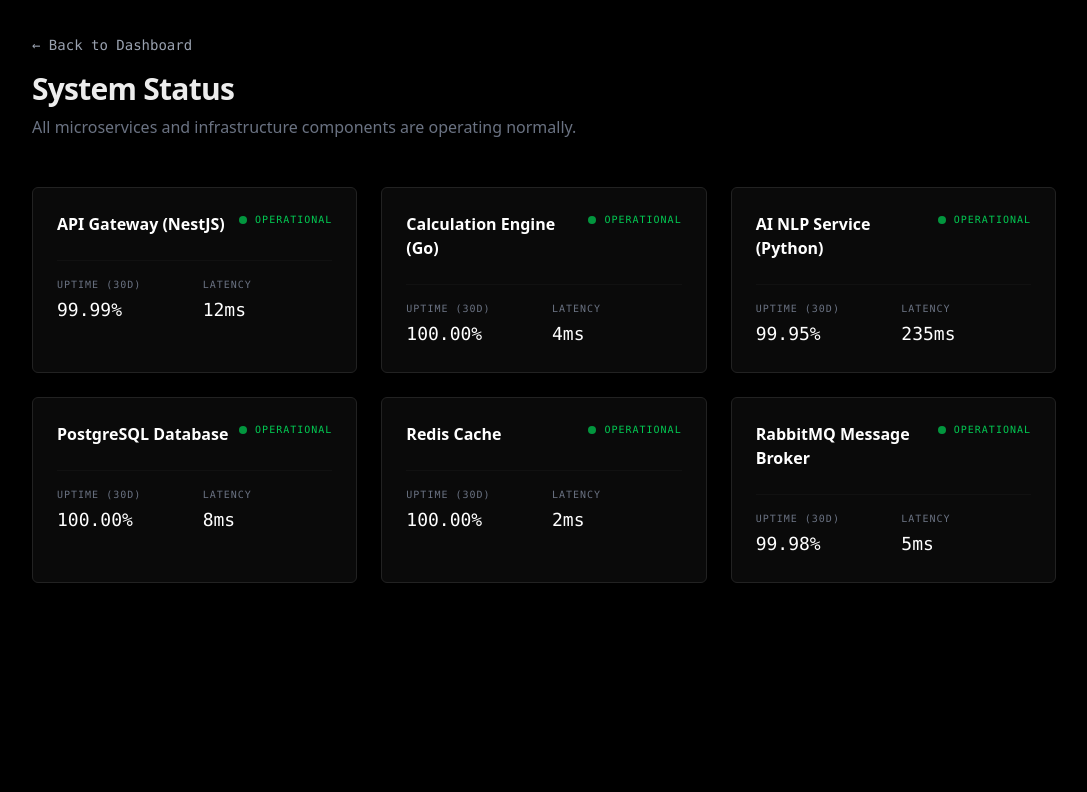
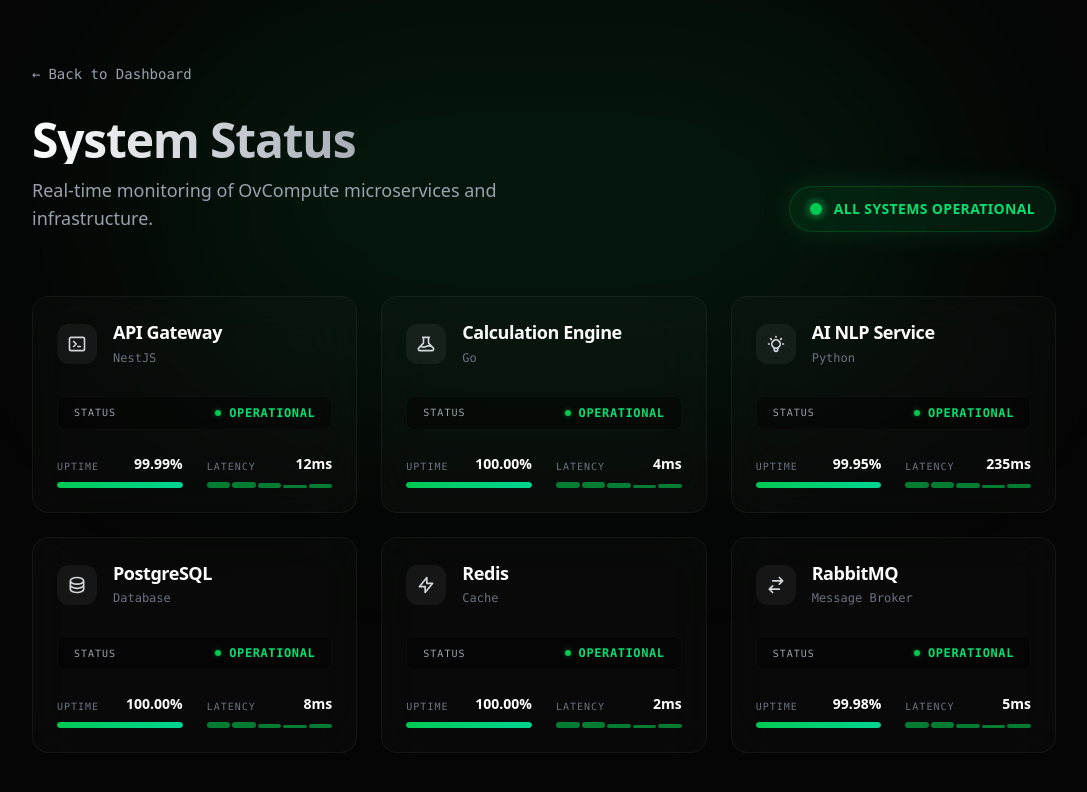
Before and after one commit to ovishkh/Al-powered_multi-threaded_highly-scalable_calculator, a Next.js app in the folder frontend/: page /status in a window 1280 px wide. Shown: the top 792 px of the page, without its empty margins (96-1183 px from the left). Built offline with nearby package versions, Linux system fonts and the light colour scheme.

Commit message:
Enhance system status UI with premium design aesthetics

```diff
--- a/frontend/src/app/status/page.tsx
+++ b/frontend/src/app/status/page.tsx
@@ -3,49 +3,174 @@
 import Link from 'next/link';
 
 const SERVICES = [
-  { name: 'API Gateway (NestJS)', status: 'Operational', uptime: '99.99%', latency: '12ms' },
-  { name: 'Calculation Engine (Go)', status: 'Operational', uptime: '100.00%', latency: '4ms' },
-  { name: 'AI NLP Service (Python)', status: 'Operational', uptime: '99.95%', latency: '235ms' },
-  { name: 'PostgreSQL Database', status: 'Operational', uptime: '100.00%', latency: '8ms' },
-  { name: 'Redis Cache', status: 'Operational', uptime: '100.00%', latency: '2ms' },
-  { name: 'RabbitMQ Message Broker', status: 'Operational', uptime: '99.98%', latency: '5ms' },
+  {
+    name: 'API Gateway',
+    type: 'NestJS',
+    status: 'Operational',
+    uptime: 99.99,
+    latency: '12ms',
+    icon: (
+      <svg className="w-5 h-5" fill="none" viewBox="0 0 24 24" stroke="currentColor">
+        <path strokeLinecap="round" strokeLinejoin="round" strokeWidth={2} d="M8 9l3 3-3 3m5 0h3M5 20h14a2 2 0 002-2V6a2 2 0 00-2-2H5a2 2 0 00-2 2v12a2 2 0 002 2z" />
+      </svg>
+    )
+  },
+  {
+    name: 'Calculation Engine',
+    type: 'Go',
+    status: 'Operational',
+    uptime: 100.00,
+    latency: '4ms',
+    icon: (
+      <svg className="w-5 h-5" fill="none" viewBox="0 0 24 24" stroke="currentColor">
+        <path strokeLinecap="round" strokeLinejoin="round" strokeWidth={2} d="M19.428 15.428a2 2 0 00-1.022-.547l-2.387-.477a6 6 0 00-3.86.517l-.318.158a6 6 0 01-3.86.517L6.05 15.21a2 2 0 00-1.806.547M8 4h8l-1 1v5.172a2 2 0 00.586 1.414l5 5c1.26 1.26.367 3.414-1.415 3.414H4.828c-1.782 0-2.674-2.154-1.414-3.414l5-5A2 2 0 009 10.172V5L8 4z" />
+      </svg>
+    )
+  },
+  {
+    name: 'AI NLP Service',
+    type: 'Python',
+    status: 'Operational',
+    uptime: 99.95,
+    latency: '235ms',
+    icon: (
+      <svg className="w-5 h-5" fill="none" viewBox="0 0 24 24" stroke="currentColor">
+        <path strokeLinecap="round" strokeLinejoin="round" strokeWidth={2} d="M9.663 17h4.673M12 3v1m6.364 1.636l-.707.707M21 12h-1M4 12H3m3.343-5.657l-.707-.707m2.828 9.9a5 5 0 117.072 0l-.548.547A3.374 3.374 0 0014 18.469V19a2 2 0 11-4 0v-.531c0-.895-.356-1.754-.988-2.386l-.548-.547z" />
+      </svg>
+    )
+  },
+  {
+    name: 'PostgreSQL',
+    type: 'Database',
+    status: 'Operational',
+    uptime: 100.00,
+    latency: '8ms',
+    icon: (
+      <svg className="w-5 h-5" fill="none" viewBox="0 0 24 24" stroke="currentColor">
+        <path strokeLinecap="round" strokeLinejoin="round" strokeWidth={2} d="M4 7v10c0 2.21 3.582 4 8 4s8-1.79 8-4V7M4 7c0 2.21 3.582 4 8 4s8-1.79 8-4M4 7c0-2.21 3.582-4 8-4s8 1.79 8 4m0 5c0 2.21-3.582 4-8 4s-8-1.79-8-4" />
+      </svg>
+    )
+  },
+  {
+    name: 'Redis',
+    type: 'Cache',
+    status: 'Operational',
+    uptime: 100.00,
+    latency: '2ms',
+    icon: (
+      <svg className="w-5 h-5" fill="none" viewBox="0 0 24 24" stroke="currentColor">
+        <path strokeLinecap="round" strokeLinejoin="round" strokeWidth={2} d="M13 10V3L4 14h7v7l9-11h-7z" />
+      </svg>
+    )
+  },
+  {
+    name: 'RabbitMQ',
+    type: 'Message Broker',
+    status: 'Operational',
+    uptime: 99.98,
+    latency: '5ms',
+    icon: (
+      <svg className="w-5 h-5" fill="none" viewBox="0 0 24 24" stroke="currentColor">
+        <path strokeLinecap="round" strokeLinejoin="round" strokeWidth={2} d="M8 7h12m0 0l-4-4m4 4l-4 4m0 6H4m0 0l4 4m-4-4l4-4" />
+      </svg>
+    )
+  },
 ];
 
 export default function StatusPage() {
   return (
-    <div className="min-h-screen bg-black text-[#ededed] flex flex-col font-sans p-8">
-      <header className="mb-12 max-w-5xl mx-auto w-full">
-        <Link href="/" className="text-gray-400 hover:text-white transition-colors font-mono text-sm mb-4 inline-block">
-          &larr; Back to Dashboard
+    <div className="min-h-screen bg-[#050505] text-[#ededed] flex flex-col font-sans relative overflow-hidden">
+      {/* Background glowing gradients */}
+      <div className="absolute top-0 left-1/2 -translate-x-1/2 w-[800px] h-[400px] bg-green-500/10 blur-[120px] rounded-full pointer-events-none"></div>
+
+      <div className="relative z-10 flex-1 p-8">
+        <header className="mb-16 max-w-5xl mx-auto w-full pt-8">
+          <Link href="/" className="group flex items-center gap-2 text-gray-400 hover:text-white transition-colors font-mono text-sm mb-8 w-fit">
+            <span className="transition-transform group-hover:-translate-x-1">&larr;</span>
+            Back to Dashboard
           </Link>
-        <h1 className="text-3xl font-bold tracking-tight">System Status</h1>
-        <p className="text-gray-500 mt-2">All microservices and infrastructure components are operating normally.</p>
+
+          <div className="flex flex-col md:flex-row md:items-end justify-between gap-6">
+            <div>
+              <h1 className="text-4xl md:text-5xl font-extrabold tracking-tight bg-clip-text text-transparent bg-gradient-to-r from-white to-gray-500">
+                System Status
+              </h1>
+              <p className="text-gray-400 mt-3 max-w-xl text-lg">
+                Real-time monitoring of OvCompute microservices and infrastructure.
+              </p>
+            </div>
+
+            {/* Master Status Badge */}
+            <div className="flex items-center gap-3 px-5 py-3 bg-green-500/10 border border-green-500/20 rounded-full shrink-0 shadow-[0_0_30px_rgba(34,197,94,0.15)]">
+              <div className="relative flex h-3 w-3">
+                <span className="animate-ping absolute inline-flex h-full w-full rounded-full bg-green-400 opacity-75"></span>
+                <span className="relative inline-flex rounded-full h-3 w-3 bg-green-500 shadow-[0_0_10px_rgba(34,197,94,0.8)]"></span>
+              </div>
+              <span className="text-sm font-semibold text-green-400 tracking-wide uppercase">All Systems Operational</span>
+            </div>
+          </div>
         </header>
 
         <div className="max-w-5xl mx-auto w-full grid grid-cols-1 md:grid-cols-2 lg:grid-cols-3 gap-6">
           {SERVICES.map((service, idx) => (
-          <div key={idx} className="bg-[#0A0A0A] border border-[#222] rounded-md p-6 flex flex-col gap-4">
-            <div className="flex justify-between items-start">
-              <h3 className="font-semibold text-white">{service.name}</h3>
-              <div className="flex items-center gap-2">
-                <span className="w-2 h-2 rounded-full bg-green-500 animate-pulse"></span>
-                <span className="text-[10px] font-mono text-green-500 uppercase tracking-widest">{service.status}</span>
+            <div
+              key={idx}
+              className="group relative bg-white/[0.02] hover:bg-white/[0.04] border border-white/[0.05] hover:border-white/10 rounded-2xl p-6 flex flex-col gap-5 transition-all duration-300 hover:-translate-y-1 hover:shadow-2xl overflow-hidden backdrop-blur-xl"
+            >
+              {/* Subtle hover gradient background */}
+              <div className="absolute inset-0 bg-gradient-to-br from-green-500/5 to-transparent opacity-0 group-hover:opacity-100 transition-opacity duration-500 pointer-events-none" />
+
+              <div className="relative z-10 flex justify-between items-start">
+                <div className="flex gap-4 items-center">
+                  <div className="p-2.5 bg-white/[0.05] rounded-xl text-gray-300 group-hover:text-white transition-colors group-hover:bg-white/[0.1] group-hover:shadow-[0_0_15px_rgba(255,255,255,0.1)]">
+                    {service.icon}
+                  </div>
+                  <div>
+                    <h3 className="font-semibold text-white text-lg tracking-tight leading-tight">{service.name}</h3>
+                    <span className="text-xs text-gray-500 font-mono">{service.type}</span>
+                  </div>
                 </div>
               </div>
 
-            <div className="grid grid-cols-2 gap-4 mt-2 pt-4 border-t border-[#111]">
+              <div className="relative z-10 mt-2 flex items-center justify-between bg-black/40 rounded-lg px-4 py-2 border border-white/[0.03]">
+                <span className="text-[10px] font-mono text-gray-400 uppercase tracking-widest">Status</span>
+                <div className="flex items-center gap-2">
+                  <span className="w-1.5 h-1.5 rounded-full bg-green-500 shadow-[0_0_5px_rgba(34,197,94,0.5)]"></span>
+                  <span className="text-xs font-mono text-green-400 uppercase tracking-wider font-semibold">{service.status}</span>
+                </div>
+              </div>
+
+              <div className="relative z-10 grid grid-cols-2 gap-6 mt-1">
                 <div>
-                <div className="text-[10px] text-gray-500 font-mono mb-1 uppercase tracking-widest">Uptime (30d)</div>
-                <div className="font-mono text-lg text-white">{service.uptime}</div>
+                  <div className="flex justify-between items-end mb-2">
+                    <span className="text-[10px] text-gray-500 font-mono uppercase tracking-widest">Uptime</span>
+                    <span className="text-sm font-semibold text-white">{service.uptime.toFixed(2)}%</span>
+                  </div>
+                  <div className="w-full h-1.5 bg-white/10 rounded-full overflow-hidden">
+                    <div
+                      className="h-full bg-gradient-to-r from-green-500 to-emerald-400 rounded-full"
+                      style={{ width: `${service.uptime}%` }}
+                    />
+                  </div>
                 </div>
                 <div>
-                <div className="text-[10px] text-gray-500 font-mono mb-1 uppercase tracking-widest">Latency</div>
-                <div className="font-mono text-lg text-white">{service.latency}</div>
+                  <div className="flex justify-between items-end mb-2">
+                    <span className="text-[10px] text-gray-500 font-mono uppercase tracking-widest">Latency</span>
+                    <span className="text-sm font-semibold text-white">{service.latency}</span>
+                  </div>
+                  <div className="flex items-end h-1.5 gap-0.5 opacity-60">
+                    <div className="h-full w-1/5 bg-green-500 rounded-sm"></div>
+                    <div className="h-full w-1/5 bg-green-500 rounded-sm"></div>
+                    <div className="h-3/4 w-1/5 bg-green-500 rounded-sm"></div>
+                    <div className="h-1/2 w-1/5 bg-green-500 rounded-sm"></div>
+                    <div className="h-2/3 w-1/5 bg-green-500 rounded-sm"></div>
+                  </div>
                 </div>
               </div>
             </div>
           ))}
         </div>
       </div>
+    </div>
   );
 }
```
Lines whose indentation alone changed are shown as unchanged.
